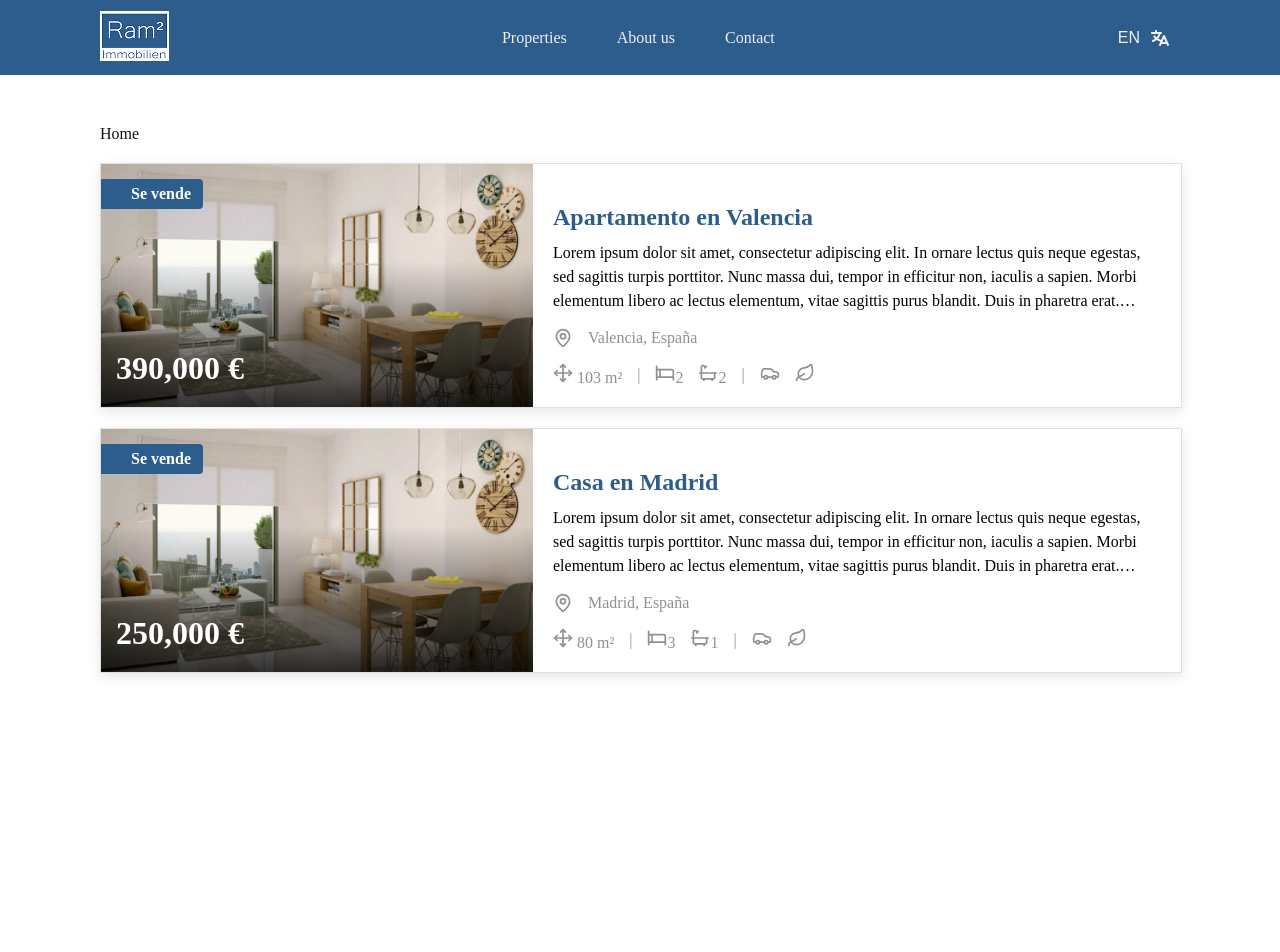
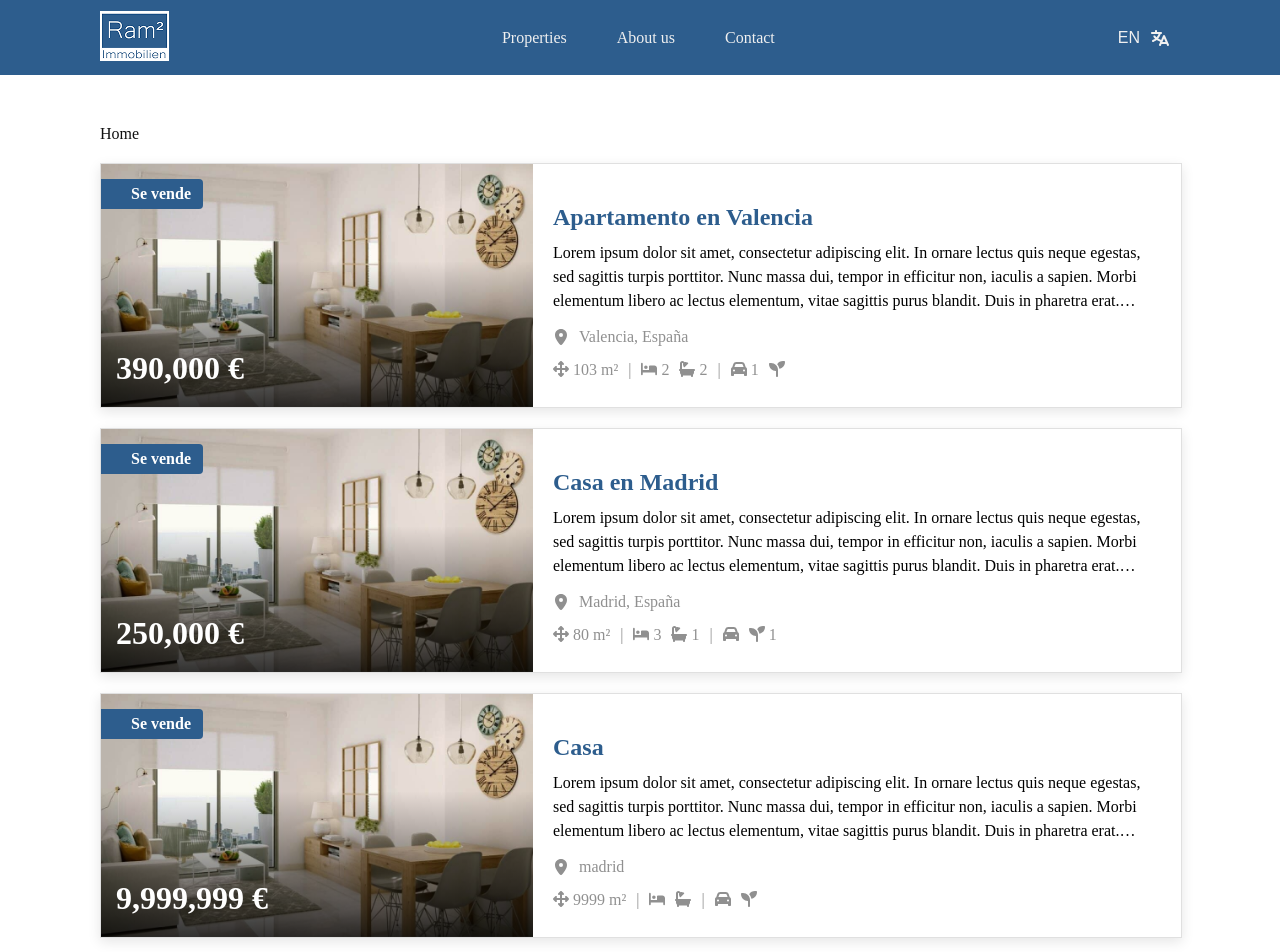
Before and after one commit to ram2-immobilien/ram2-web, a Next.js app: page /en in a window 1280 px wide. Shown: the top 952 px of the page. Before the commit the page ends 800 px from the top, so only its background shows below. Built offline with nearby package versions, Linux system fonts and the light colour scheme.

Commit message:
tarjeta propiedad responsibe

```diff
--- a/app/[locale]/page.tsx
+++ b/app/[locale]/page.tsx
@@ -17,6 +17,8 @@ export default function Home() {
       size: 103,
       bedrooms: 2,
       bathrooms: 2,
+      garage: 1,
+      garden: 0,
       image: "/images/casa.png",
     },
     {
@@ -29,6 +31,22 @@ export default function Home() {
       size: 80,
       bedrooms: 3,
       bathrooms: 1,
+      garage: 0,
+      garden: 1,
+      image: "/images/casa.png",
+    },
+    {
+      id: 3,
+      title: "Casa",
+      price: 9999999,
+      description:
+        "Lorem ipsum dolor sit amet, consectetur adipiscing elit. In ornare lectus quis neque egestas, sed sagittis turpis porttitor. Nunc massa dui, tempor in efficitur non, iaculis a sapien. Morbi elementum libero ac lectus elementum, vitae sagittis purus blandit. Duis in pharetra erat. Suspendisse dignissim sit amet risus ut mattis. Quisque congue vitae felis eu sagittis. Curabitur euismod quis quam in aliquet. Mauris vel ante aliquam tortor ultrices vehicula id eu nunc. Pellentesque nec odio dignissim, rutrum libero nec, ullamcorper enim. Duis eu vulputate sem, a placerat ante.",
+      location: "madrid",
+      size: 9999,
+      bedrooms: 0,
+      bathrooms: 0,
+      garage: 0,
+      garden: 0,
       image: "/images/casa.png",
     },
   ];
--- a/components/Tarjeta-Propiedad/PropertyCard.css
+++ b/components/Tarjeta-Propiedad/PropertyCard.css
@@ -1,11 +1,13 @@
 .property-card {
   display: flex;
+  flex-direction: column;
   border: 1px solid #e0e0e0;
-  border-radius: 0;
+
   overflow: hidden;
 
+
   width: 100%;
-  max-width: 1270px;
+
   margin: 20px auto;
 
   background: #fff;
@@ -18,18 +20,19 @@
 }
 
 .property-image {
-  position: relative;
-  flex: 0 0 40%; /* 🔥 clave */
-  aspect-ratio: 16 / 9; /* 🔥 reemplaza height */
+  width: 100%;
+  height: 200px;
   overflow: hidden;
 }
 
 /* imagen */
 .property-image .img {
-  object-fit: cover;
+  width: 100%;
+  height: 100%;
+  overflow: hidden;
 }
 
-/* 🔥 DEGRADADO NEGRO */
+/*  DEGRADADO NEGRO */
 .property-image .overlay {
   position: absolute;
   inset: 0;
@@ -67,14 +70,12 @@
 }
 
 .property-info {
-  flex: 1 1 60%;
-  padding: 20px;
-  display: flex;
-  flex-direction: column;
+ flex: 1;
+ padding: 15px;
 }
 
 .property-info h2 {
-  font-size: 24px;
+  font-size: 20px;
   margin-bottom: 10px;
   color: #2d5d8d;
 }
@@ -86,7 +87,8 @@
 
 .property-details {
   display: flex;
-  gap: 15px;
+  flex-wrap: wrap;
+  gap: 10px;
   margin-top: 15px;
   font-size: 16px;
   color: #909090;
@@ -112,3 +114,27 @@
 .separator {
   color: #ccc;
 }
+@media (min-width: 768px) {
+  .property-card {
+    flex-direction: row; /* horizontal como en desktop */
+    max-width: 1270px;
+  }
+
+  .property-image {
+    flex: 0 0 40%;
+    aspect-ratio: 16 / 9;
+    height: auto;
+  }
+
+  .property-info {
+    flex: 1 1 60%;
+    padding: 20px;
+  }
+    .property-info h2 {
+    font-size: 24px;
+  }
+}
+.property-details svg {
+  width: 16px;
+  height: 16px;
+}
--- a/components/Tarjeta-Propiedad/PropertyCard.tsx
+++ b/components/Tarjeta-Propiedad/PropertyCard.tsx
@@ -1,6 +1,7 @@
 import Image from "next/image";
 import "./PropertyCard.css";
-import { MapPin, Bed, Bath, Car, Leaf, Move } from "lucide-react";
+import { FontAwesomeIcon } from "@fortawesome/react-fontawesome";
+import { faLocationDot, faBed, faBath, faCar, faSeedling, faArrowsUpDownLeftRight,} from "@fortawesome/free-solid-svg-icons";
 
 type Property = {
   id: number;
@@ -11,6 +12,8 @@ type Property = {
   size: number;
   bedrooms: number;
   bathrooms: number;
+  garage: number;
+  garden: number;
   image: string;
 };
 
@@ -19,10 +22,11 @@ type Props = {
 };
 
 export default function PropertyCard({ property }: Props) {
+
   return (
     <div className="property-card">
       {/* IMAGEN */}
-      <div className="property-image">
+      <div className="property-image" >
         <Image src={property.image} alt={property.title} fill className="img" />
 
         <div className="overlay"></div>
@@ -30,8 +34,7 @@ export default function PropertyCard({ property }: Props) {
         <span className="status">Se vende</span>
 
         <div className="price">{property.price.toLocaleString()} €</div>
-      </div>
-
+    </div>
       {/* INFO */}
       <div className="property-info">
         <h2>{property.title}</h2>
@@ -39,28 +42,26 @@ export default function PropertyCard({ property }: Props) {
         <p className="description">{property.description}</p>
 
         <div className="property-details">
-          <MapPin size={20} /> {property.location}
+          <FontAwesomeIcon icon={faLocationDot} /> {property.location}
         </div>
 
         <div className="property-details">
           <span>
-            <Move size={20} /> {property.size} m²
+            <FontAwesomeIcon icon={faArrowsUpDownLeftRight}/> {property .size} m²
           </span>
           <span className="divider">|</span>
           <span>
-            <Bed size={20} />
-            {property.bedrooms}{" "}
+            <FontAwesomeIcon icon={faBed}/> {property.bedrooms > 0 ? property.bedrooms : ""}
           </span>
           <span>
-            <Bath size={20} />
-            {property.bathrooms}{" "}
+            <FontAwesomeIcon icon={faBath} /> {property.bathrooms > 0 ? property.bathrooms : ""}
           </span>
           <span className="divider">|</span>
           <span>
-            <Car size={20} />
+            <FontAwesomeIcon icon={faCar}/> {property.garage > 0 ? property.garage : ""}
           </span>
           <span>
-            <Leaf size={20} />
+            <FontAwesomeIcon icon={faSeedling}/> {property.garden > 0 ? property.garden : ""}
           </span>
         </div>
       </div>
```
